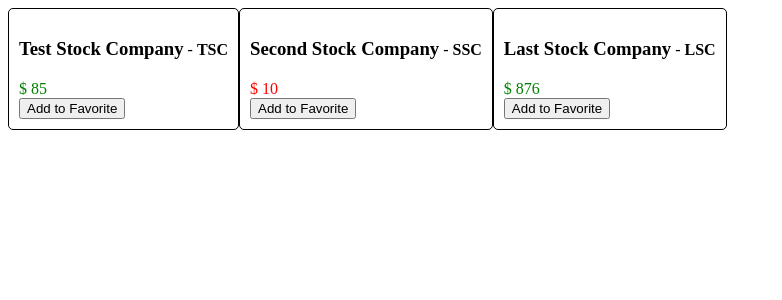
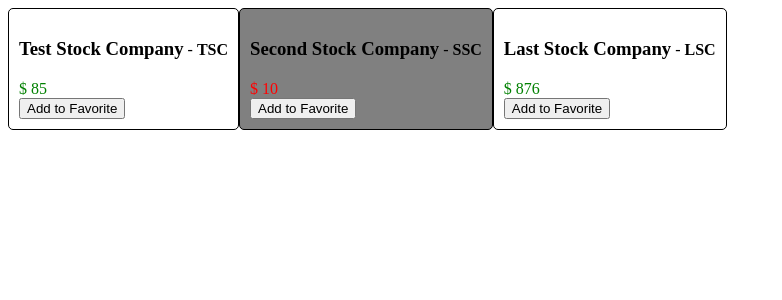
Before and after one commit to ajbutt1/stock-market, an Angular app: page / in a window 1280 px wide. Shown: the top 300 px of the page, without its empty margins (0-782 px from the left). Built offline with nearby package versions, Linux system fonts and the light colour scheme.

Commit message:
using ngFor's odd local variable to add different background to odd elements

```diff
--- a/src/app/app.module.ts
+++ b/src/app/app.module.ts
@@ -3,6 +3,7 @@ import { NgModule } from '@angular/core';
 
 import { AppComponent } from './app.component';
 import { StockItemComponent } from './stock/stock-item/stock-item.component';
+
 
 @NgModule({
   declarations: [
--- a/src/app/stock/stock-item/stock-item.component.css
+++ b/src/app/stock/stock-item/stock-item.component.css
@@ -24,3 +24,7 @@
 .small-change {
   font-size: 0.8em;
 }
+
+.odd-item {
+  background-color: grey;
+}
--- a/src/app/stock/stock-item/stock-item.component.html
+++ b/src/app/stock/stock-item/stock-item.component.html
@@ -1,4 +1,6 @@
-<div class="stock-container" *ngFor="let stock of stocks; index as i">
+<div class="stock-container"
+    *ngFor="let stock of stocks; odd as isOdd; index as i"
+    [class.odd-item]="isOdd">
   <div class="name"><h3>{{ stock.name }}</h3> - <h4>{{ stock.code }}</h4> </div>
   <div class="price"
     [class]="stock.isPositiveChange() ? 'positive' : 'negative'">
```
